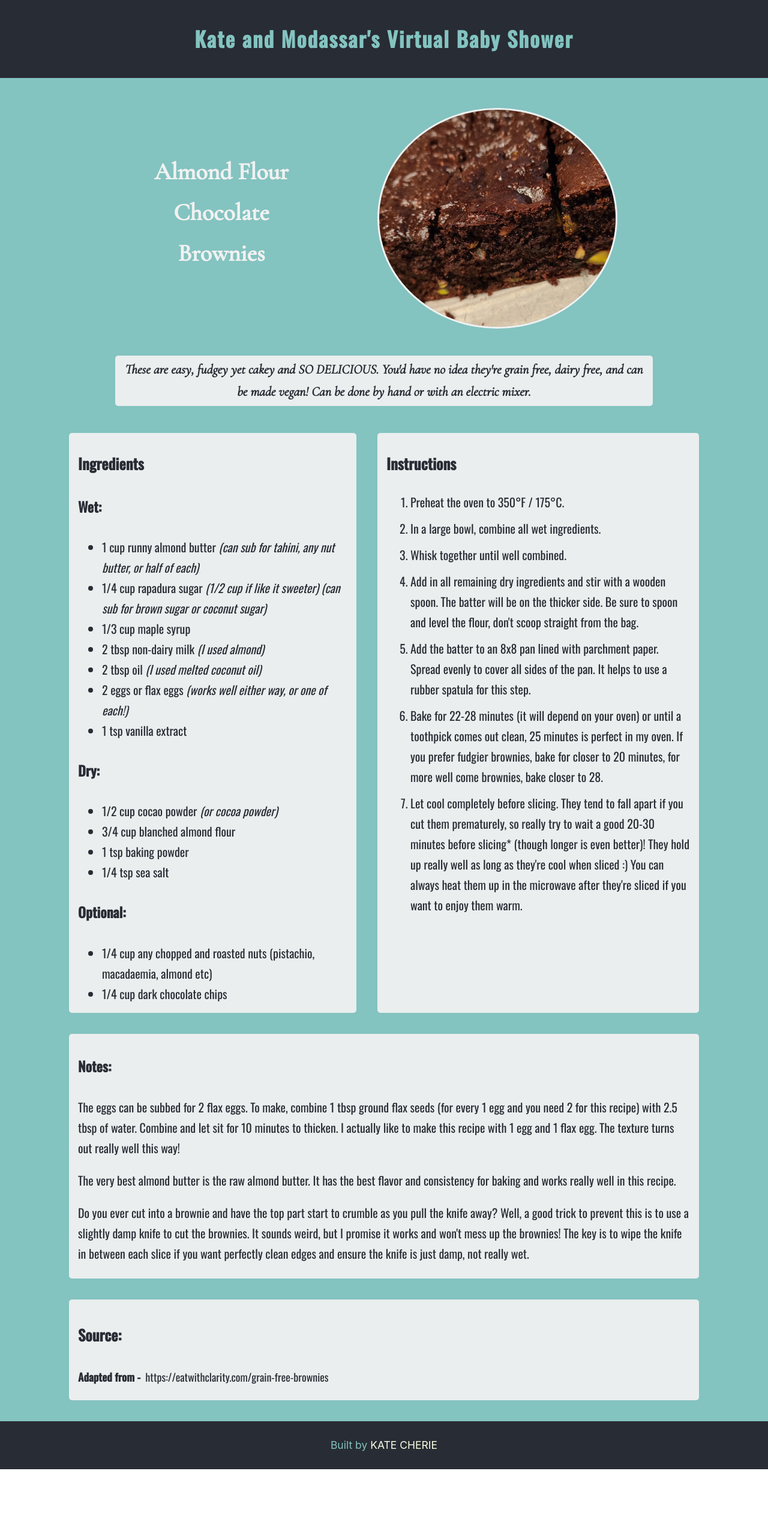
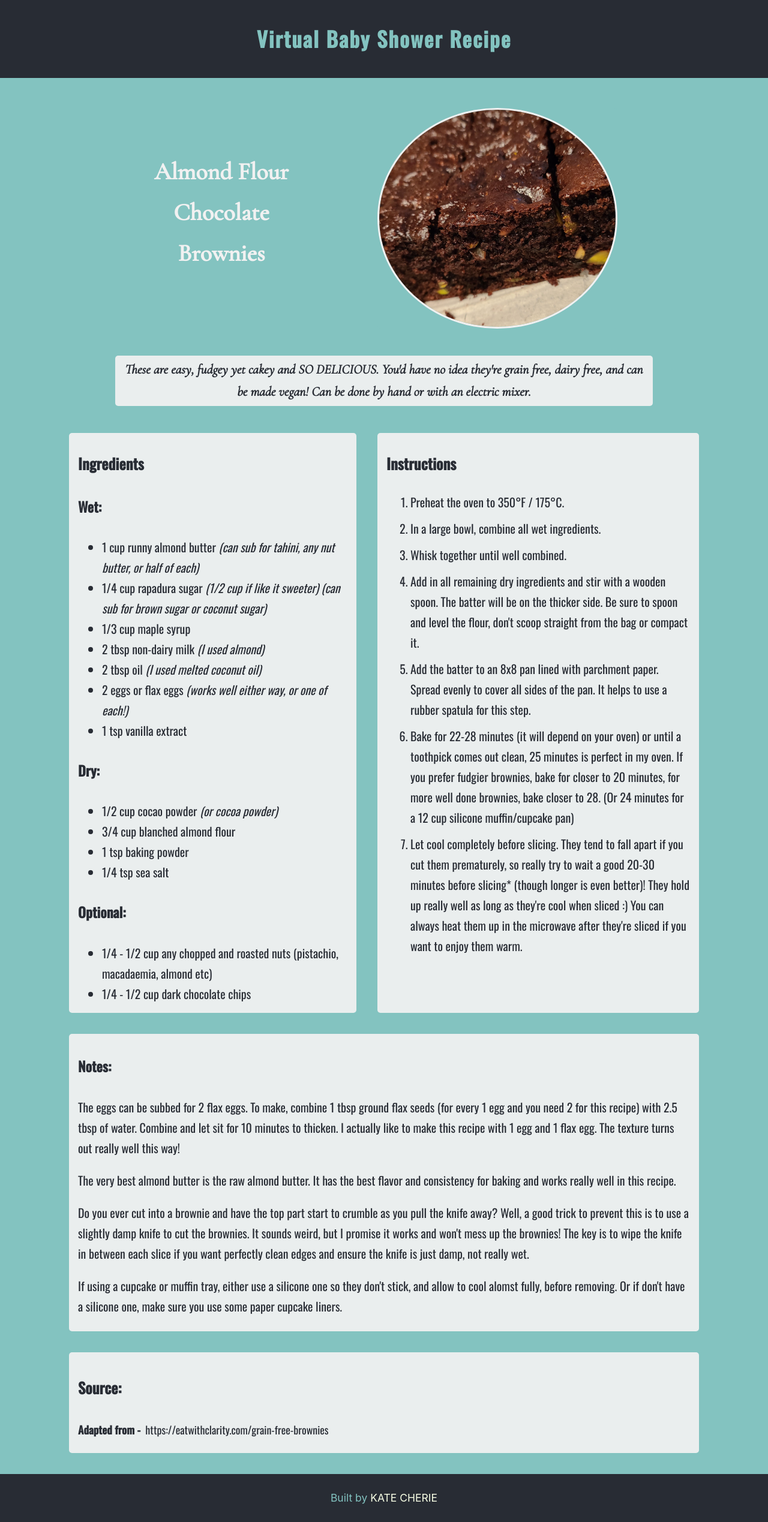
Before and after one commit to PinkMoonlight/recipe-app, a React (Create React App) app: page / in a window 1280 px wide. Shown: the whole page at 60% size. Before the commit the page ends 2450 px from the top, so only its background shows below. Built offline with nearby package versions, Linux system fonts and the light colour scheme.

Commit message:
updated recipe title and cooking instructions

```diff
--- a/src/App.css
+++ b/src/App.css
@@ -343,9 +343,9 @@ footer {
     position: relative;
     left: -55px;
   }
-  .recipe-description {
-    /* grid-column: 1 / 13; */
-  }
+  /* .recipe-description {
+    grid-column: 1 / 13;
+  } */
 }
 
 @media only screen and (min-width: 1600px) {
--- a/src/Recipe-theme.js
+++ b/src/Recipe-theme.js
@@ -4,9 +4,7 @@ let Theme = () => {
   return (
     <div>
       {/* <h3>Desserts</h3> */}
-      <h3 className="baby-shower-theme">
-        Kate and Modassar's Virtual Baby Shower
-      </h3>
+      <h3 className="baby-shower-theme">Virtual Baby Shower Recipe</h3>
     </div>
   );
 };
--- a/src/Recipe.js
+++ b/src/Recipe.js
@@ -62,10 +62,10 @@ let Recipe = () => {
         <h4 className="tertiary-heading">Optional:</h4>
         <ul>
           <li>
-            1/4 cup any chopped and roasted nuts (pistachio, macadaemia, almond
-            etc)
+            1/4 - 1/2 cup any chopped and roasted nuts (pistachio, macadaemia,
+            almond etc)
           </li>
-          <li>1/4 cup dark chocolate chips</li>
+          <li>1/4 - 1/2 cup dark chocolate chips</li>
         </ul>
       </div>
       <div className="recipe recipe-instructions">
@@ -77,7 +77,7 @@ let Recipe = () => {
           <li>
             Add in all remaining dry ingredients and stir with a wooden spoon.
             The batter will be on the thicker side. Be sure to spoon and level
-            the flour, don't scoop straight from the bag.
+            the flour, don't scoop straight from the bag or compact it.
           </li>
           <li>
             Add the batter to an 8x8 pan lined with parchment paper. Spread
@@ -88,7 +88,8 @@ let Recipe = () => {
             Bake for 22-28 minutes (it will depend on your oven) or until a
             toothpick comes out clean, 25 minutes is perfect in my oven. If you
             prefer fudgier brownies, bake for closer to 20 minutes, for more
-            well come brownies, bake closer to 28.
+            well done brownies, bake closer to 28. (Or 24 minutes for a 12 cup
+            silicone muffin/cupcake pan)
           </li>
           <li>
             Let cool completely before slicing. They tend to fall apart if you
@@ -123,6 +124,12 @@ let Recipe = () => {
             key is to wipe the knife in between each slice if you want perfectly
             clean edges and ensure the knife is just damp, not really wet.
           </p>
+          <p>
+            If using a cupcake or muffin tray, either use a silicone one so they
+            don't stick, and allow to cool alomst fully, before removing. Or if
+            don't have a silicone one, make sure you use some paper cupcake
+            liners.
+          </p>
         </div>
         {/* <div className="own-notes">Input areainput field area</div> */}
       </div>
```
Also changed, not shown: 1 other file (tests, documents, lock files or other folders).
